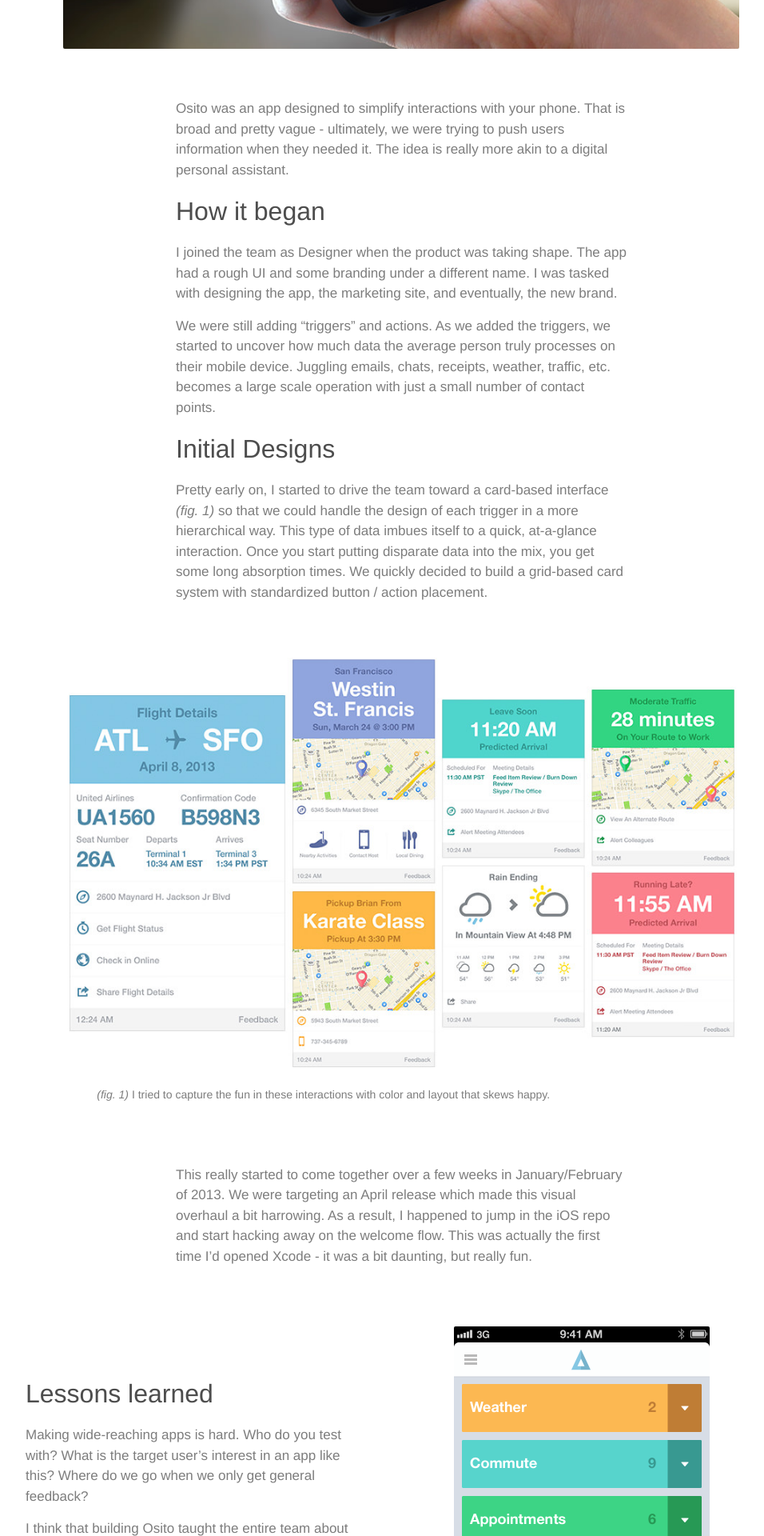
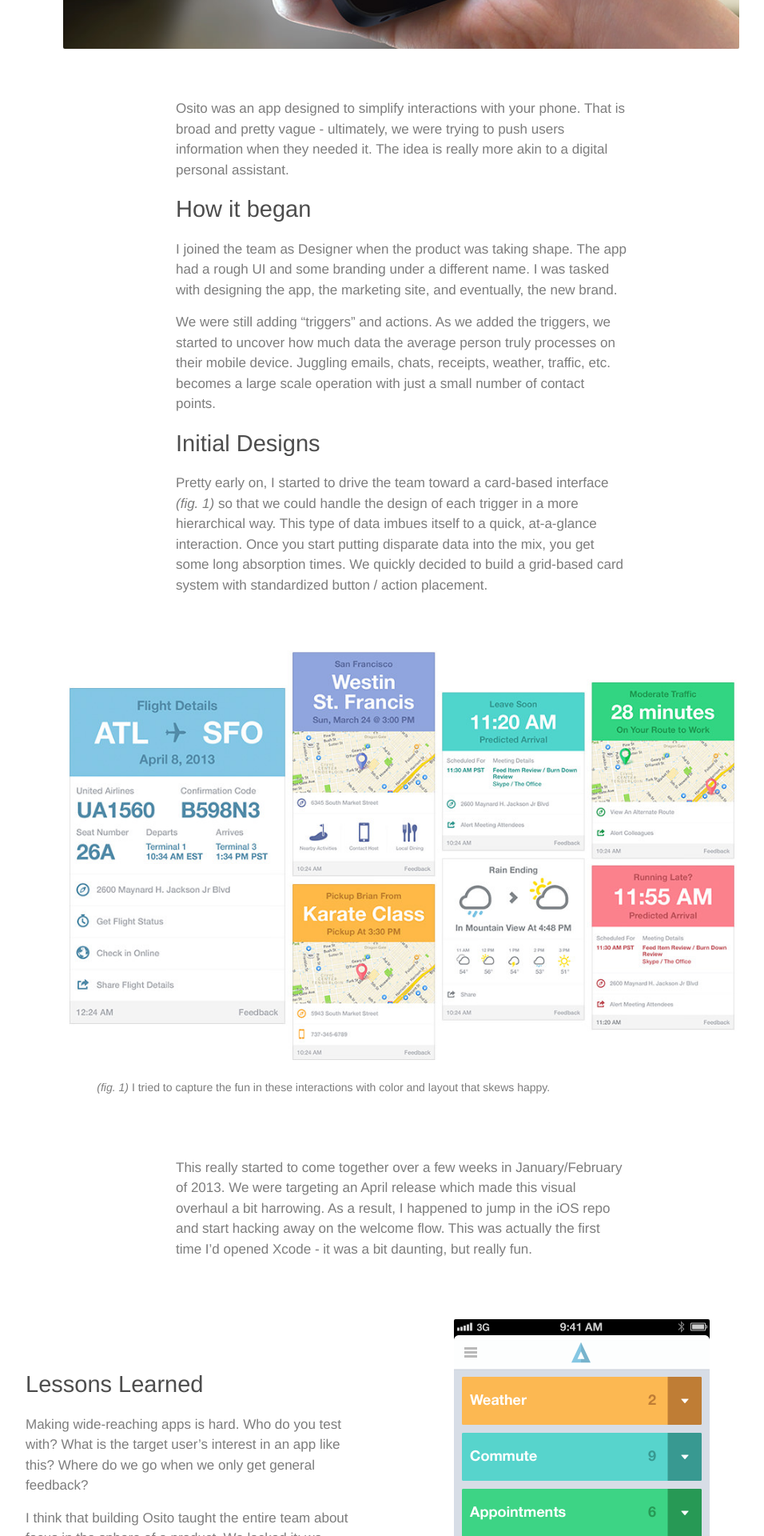
Before and after one commit to volanStudio/lucassmith.me, a Jekyll site: the page built from _posts/projects/2014-10-30-osito.markdown, in a window 1280 px wide. Shown: the part 737-2657 px from the top of the page at 80% size, without its empty margins (138-1094 px from the left). Built offline with Jekyll 4.4.1, drawn with Linux system fonts in a browser that asks for light colours; some web fonts are replaced.

Commit message:
text edits

```diff
--- a/_posts/projects/2014-10-30-osito.markdown
+++ b/_posts/projects/2014-10-30-osito.markdown
@@ -30,7 +30,7 @@ This really started to come together over a few weeks in January/February of 201
 
 <div class="tall">
 
-  <h2>Lessons learned</h2>
+  <h2>Lessons Learned</h2>
 
   <p>Making wide-reaching apps is hard. Who do you test with? What is the target user’s interest in an app like this? Where do we go when we only get general feedback?</p>
 
--- a/_sass/_base.scss
+++ b/_sass/_base.scss
@@ -94,11 +94,11 @@ h1 {
 }
 
 h2 {
-	font-size: 32px;
+	font-size: 29px;
 }
 
 h3 {
-	font-size: 24px;
+	font-size: 25px;
 }
 
 h4 {
```
